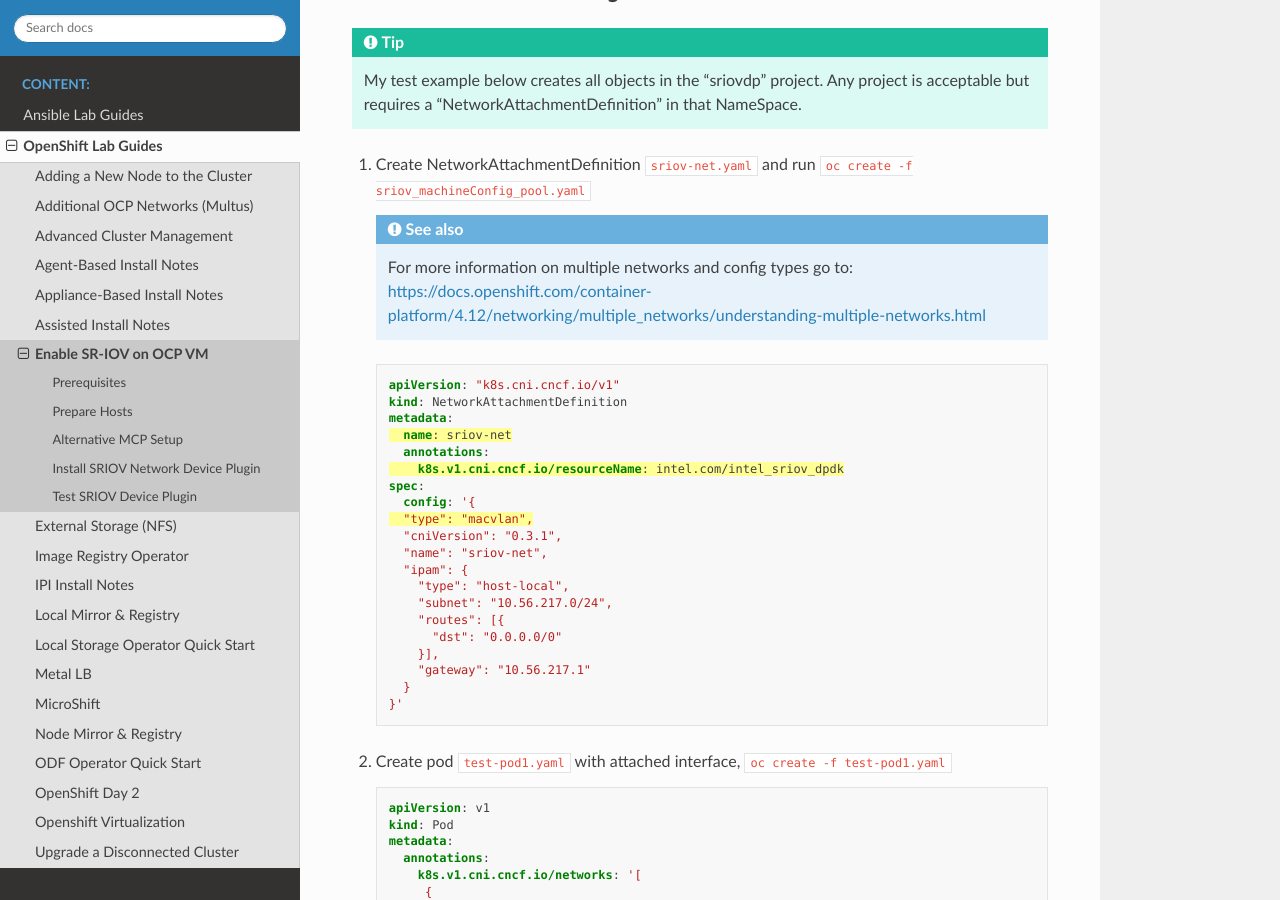
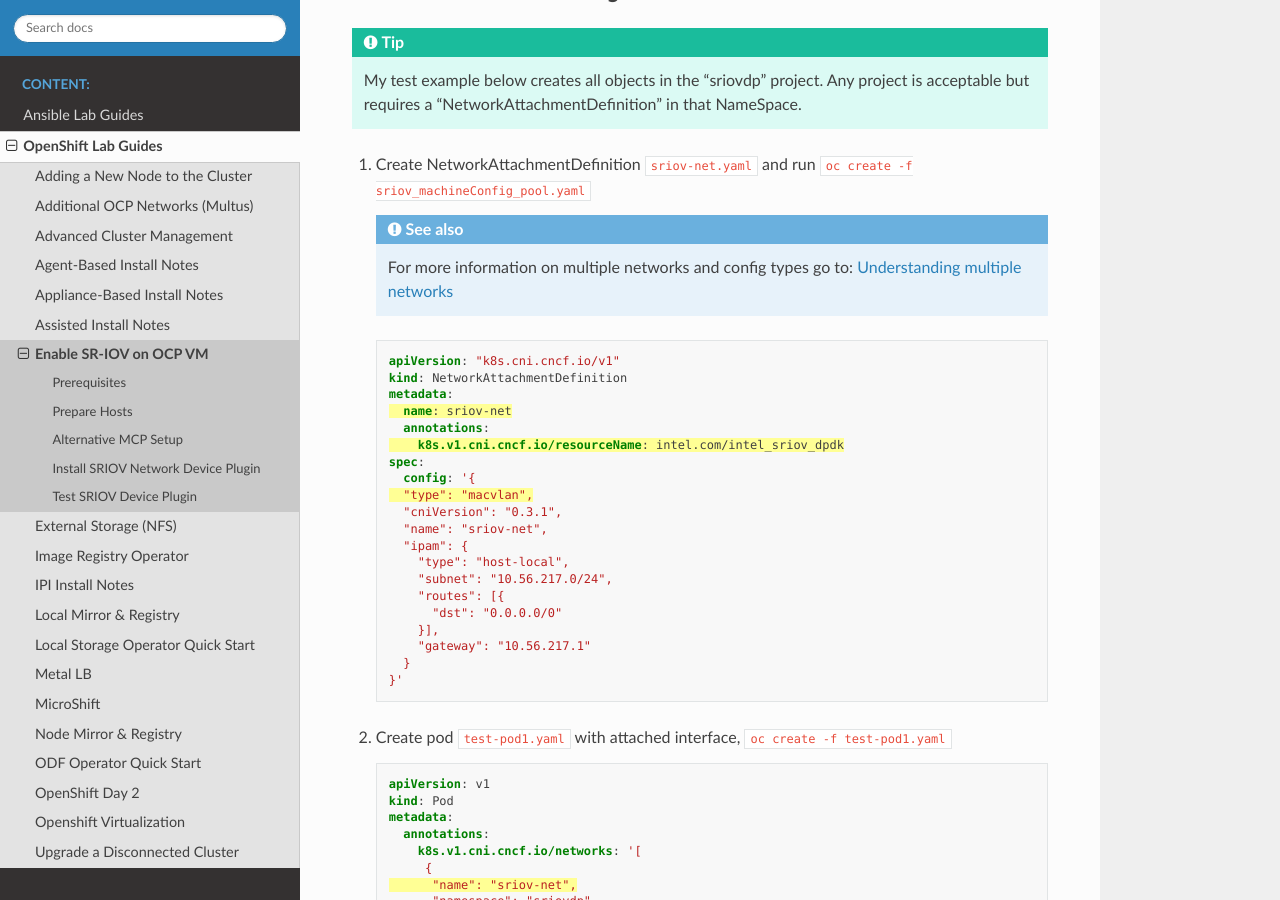
Before and after one commit to vtog/labGuides, a Sphinx documentation site: the page built from source/ocp/sriov.rst, in a window 1280 px wide and 900 px high, scrolled down 6613 px. Built offline with Sphinx 7.4.7 and the Read the Docs theme 3.1.0, drawn with Linux system fonts in a browser that asks for light colours; pages that are not in the unit, such as notebooks, are missing from menus.

Commit message:
updated official RH doc links

```diff
--- a/source/ocp/add-node.rst
+++ b/source/ocp/add-node.rst
@@ -173,7 +173,8 @@
 
 These steps are based on Red Hat documentation. For a deeper understand of each
 step see the following URL:
-`Adding worker nodes to single-node OpenShift clusters manually <https://docs.openshift.com/container-platform/4.12/nodes/nodes/nodes-sno-worker-nodes.html#sno-adding-worker-nodes-to-single-node-clusters-manually_add-workers>`_
+`Adding worker nodes to single-node OpenShift clusters manually
+<https://docs.redhat.com/en/documentation/openshift_container_platform/4.18/html/nodes/worker-nodes-for-single-node-openshift-clusters#sno-adding-worker-nodes-to-single-node-clusters-manually_add-workers>`_
 
 .. note:: I've tested this on 4.12 through 4.18.
 
--- a/source/ocp/agent-based-installer-notes.rst
+++ b/source/ocp/agent-based-installer-notes.rst
@@ -6,7 +6,7 @@
 "agent-config.yaml".
 
 .. seealso:: For more detail: `Preparing to install with the Agent-based installer
-   <https://docs.openshift.com/container-platform/4.12/installing/installing_with_agent_based_installer/preparing-to-install-with-agent-based-installer.html>`_
+   <https://docs.redhat.com/en/documentation/openshift_container_platform/4.18/html/installing_an_on-premise_cluster_with_the_agent-based_installer/preparing-to-install-with-agent-based-installer>`_
 
 .. tip:: Check disk performance for etcd with "fio". It's critical to have a
    high performing disk drive for OCP / etcd.
@@ -48,7 +48,7 @@
 #. Create "install-config.yaml" and save in ./workdir
 
    .. tip:: In resource-constrained environments, you can use
-      `workload partitioning <https://docs.openshift.com/container-platform/4.14/scalability_and_performance/enabling-workload-partitioning.html>`_
+      `workload partitioning <https://docs.redhat.com/en/documentation/openshift_container_platform/4.18/html/scalability_and_performance/enabling-workload-partitioning>`_
       to isolate OpenShift Container Platform services, cluster management
       workloads, and infrastructure pods to run on a reserved set of CPUs.
 
--- a/source/ocp/openshift-day2.rst
+++ b/source/ocp/openshift-day2.rst
@@ -682,7 +682,7 @@
 It's possible to change the interface MTU post deployment but I recommend
 getting this right at install time. The following is based on:
 `Changing the MTU for the cluster network
-<https://docs.openshift.com/container-platform/4.12/networking/changing-cluster-network-mtu.html>`_
+<https://docs.redhat.com/en/documentation/openshift_container_platform/4.18/html/advanced_networking/changing-cluster-network-mtu>`_
 
 .. note:: In the OCP doc they use a machine config to change the nodes
    interface MTU. I found this did NOT work. I simply used nmcli to change the
--- a/source/ocp/sriov.rst
+++ b/source/ocp/sriov.rst
@@ -297,7 +297,8 @@
    ``oc create -f sriov_machineConfig_pool.yaml``
 
    .. seealso:: For more information on multiple networks and config types go to:
-      `<https://docs.openshift.com/container-platform/4.12/networking/multiple_networks/understanding-multiple-networks.html>`_
+      `Understanding multiple networks
+      <https://docs.redhat.com/en/documentation/openshift_container_platform/4.19/html/multiple_networks/understanding-multiple-networks>`_
 
    .. code-block:: yaml
       :emphasize-lines: 4,6,9
```
